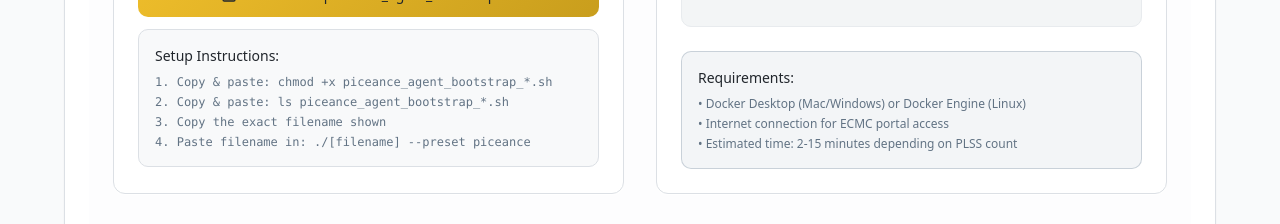
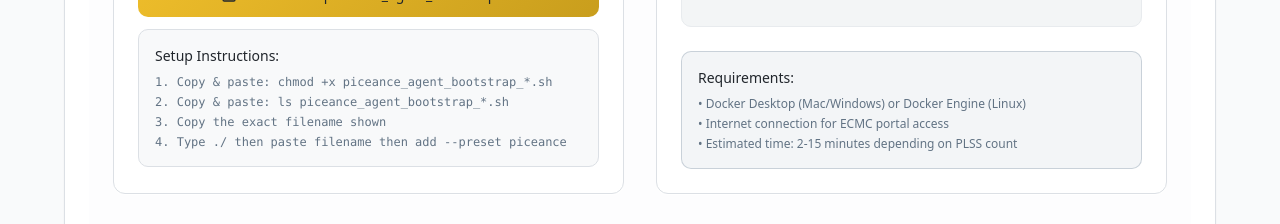
Before and after one commit to bvanar-collab/piceance-navigato, a React (Vite) app: page / in a window 1280 px wide. Shown: the part 2480-2704 px from the top of the page. Built offline with nearby package versions, Linux system fonts and the light colour scheme.

Commit message:
Clarify script execution command
Update instructions to explicitly state that the exact filename should be pasted into the command `./[exact-filename] --preset piceance`.

```diff
--- a/src/components/ECMCScriptGenerator.tsx
+++ b/src/components/ECMCScriptGenerator.tsx
@@ -355,7 +355,7 @@ echo "✅ Done. Deliverable: \${ROOT}/Piceance_NOWI_Template.xlsx"`);
                     <div>1. Copy & paste: chmod +x piceance_agent_bootstrap_*.sh</div>
                     <div>2. Copy & paste: ls piceance_agent_bootstrap_*.sh</div>
                     <div>3. Copy the exact filename shown</div>
-                    <div>4. Paste filename in: ./[filename] --preset piceance</div>
+                    <div>4. Type ./ then paste filename then add --preset piceance</div>
                   </div>
                 </div>
               </div>
```
